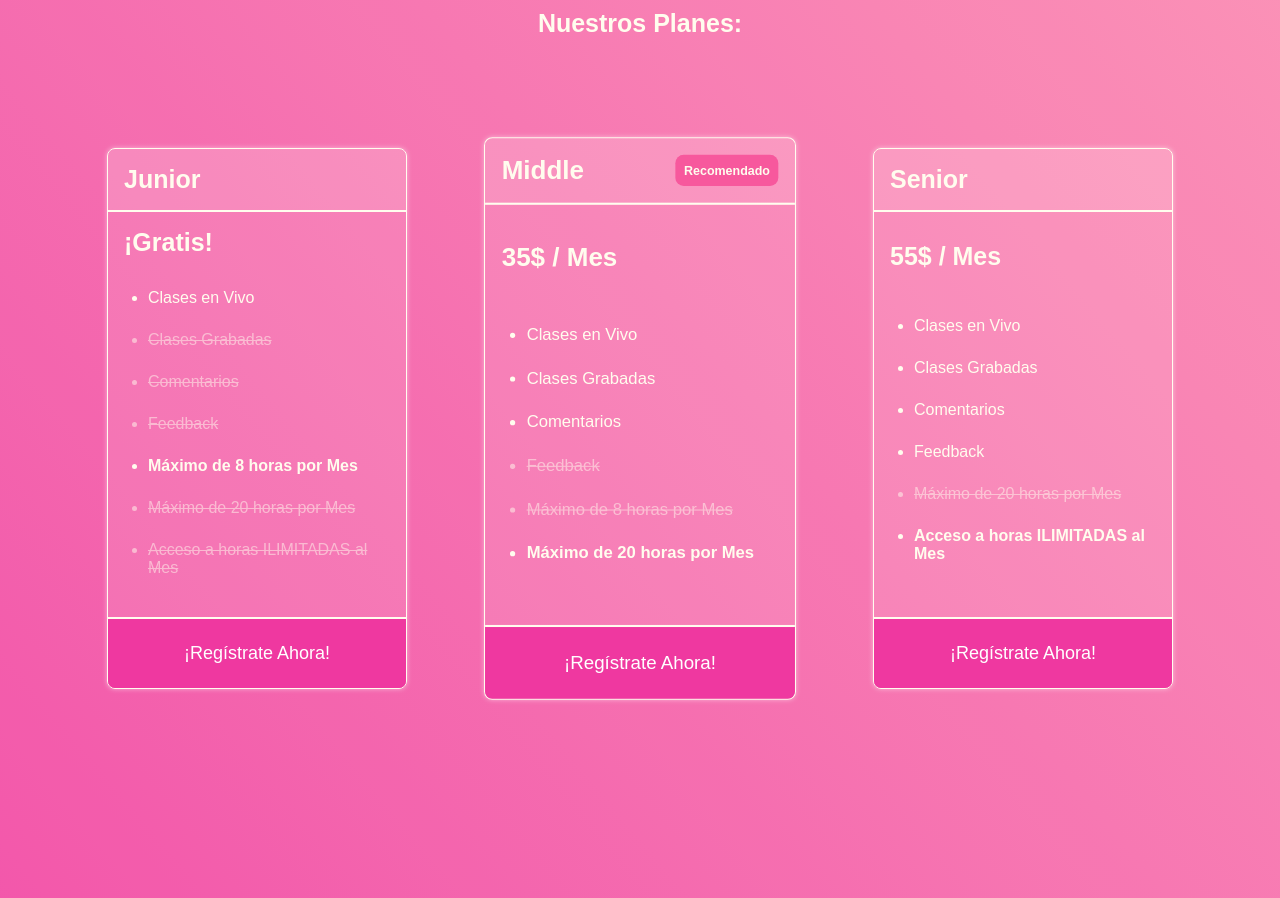
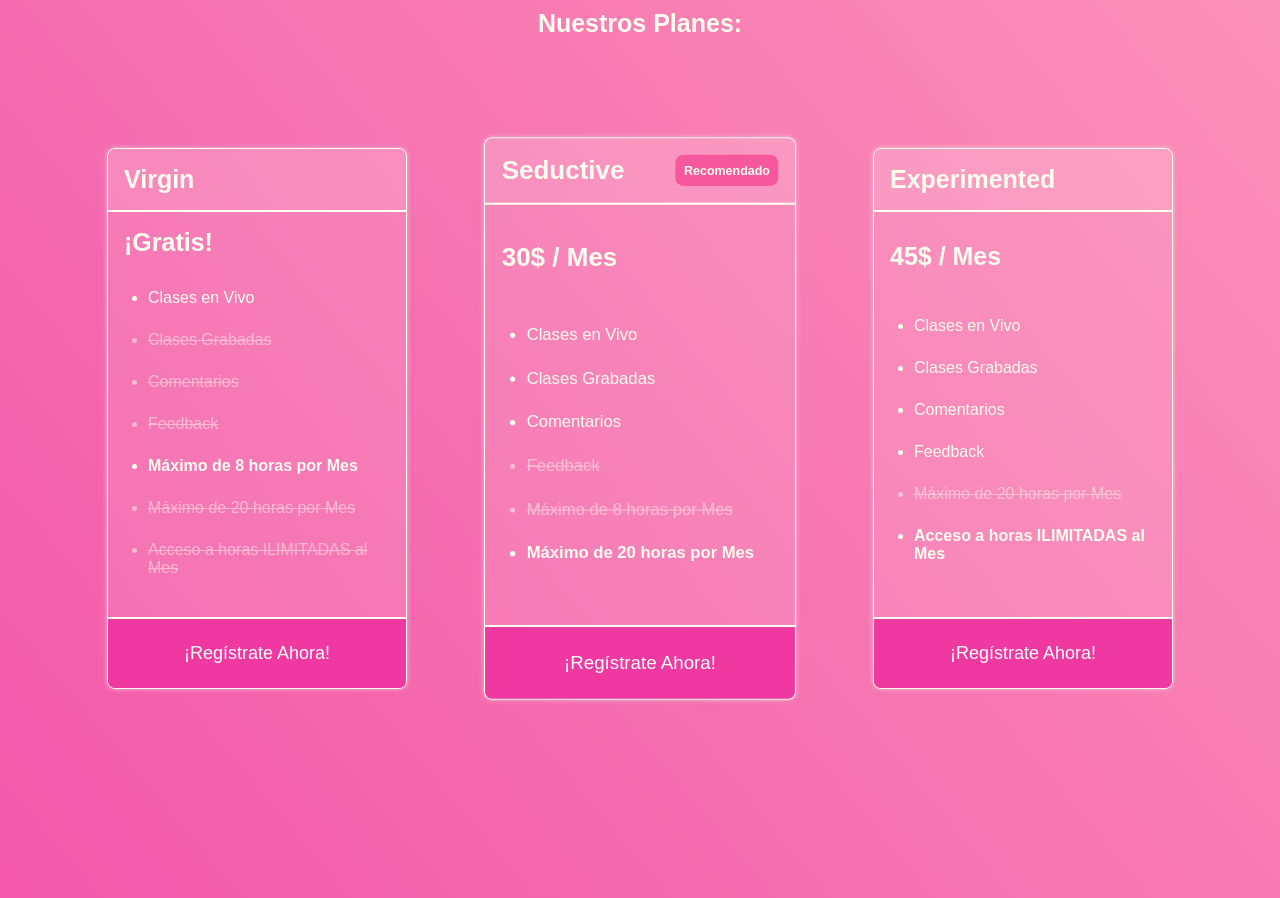
Before and after one commit to Fabryzzio-Meza-Torres/Code-_Cutties, a plain HTML site: page index.html in a window 1280 px wide. Shown: the part 1380-2278 px from the top of the page. Drawn offline with Linux system fonts and the light colour scheme.

Commit message:
sexy rico

```diff
--- a/index.html
+++ b/index.html
@@ -718,10 +718,9 @@
                 <!-- Imagen o Gráfico Adicional -->
                 <div id="ruta-ventaja-img">
                     <!-- arbol binario con html y css -->
-
                 </div>
                 <img src="logoInterr.png" alt="Ventaja Profesoras" id="profesoras-ventaja-img" style="display: none;" />
-                <img src="A" alt="Ventaja Comunidad" id="comunidad-ventaja-img" style="display: none;" />
+                <img src="comunidad.png" alt="Ventaja Comunidad" id="comunidad-ventaja-img" style="display: none;" />
             </div>
         </section>
 
@@ -733,7 +732,7 @@
                 <!-- Planes de Precio -->
                 <!-- Gratis - clases en VIVO, no comentarios, no feedback-->
                 <div class="plan">
-                    <h3>Junior</h3>
+                    <h3>Virgin</h3>
                     <h4>¡Gratis!</h4>
                     <ul>
                         <li>Clases en Vivo</li>
@@ -748,8 +747,8 @@
                 </div>
                 <!-- Junior - clases en vivo, comentarios, feedback -->
                 <div class="plan" id="recomendado">
-                    <h3>Middle</h3>
-                    <h4>35$ / Mes</h4>
+                    <h3>Seductive</h3>
+                    <h4>30$ / Mes</h4>
                     <ul>
                         <li>Clases en Vivo</li>
                         <li>Clases Grabadas</li>
@@ -762,8 +761,8 @@
                 </div>
                 <!-- Senior - clases en vivo, comentarios, feedback, horas ilimitadas al mes, avanza a tu ritmo -->
                 <div class="plan">
-                    <h3>Senior</h3>
-                    <h4>55$ / Mes</h4>
+                    <h3>Experimented</h3>
+                    <h4>45$ / Mes</h4>
                     <ul>
                         <li>Clases en Vivo</li>
                         <li>Clases Grabadas</li>
```
Also changed, not shown: comunidad.png (added), grafo.png (added).
